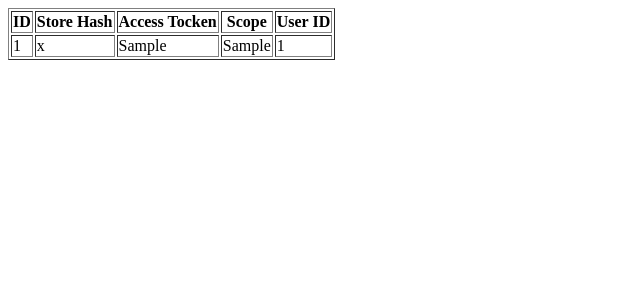
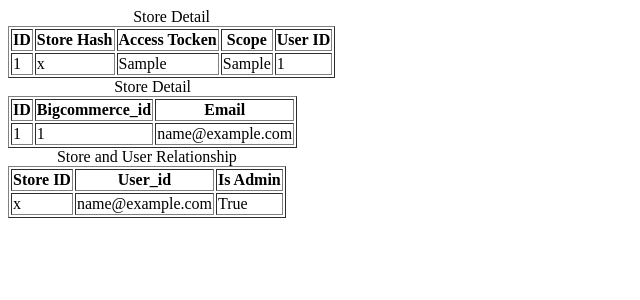
Before and after one commit to Webiarch/rightway, a Django app: page /store/ in a window 1280 px wide. Shown: the top 300 px of the page, without its empty margins (0-640 px from the left). Run offline with Django 3.2, Linux system fonts and the light colour scheme; tables that the repository leaves empty hold one stand-in row (values such as "Sample post").

Commit message:
display data

```diff
--- a/templates/storeuser.html
+++ b/templates/storeuser.html
@@ -6,6 +6,7 @@
 </head>
 <body>
     <table border="1">
+        <caption>Store Detail</caption>
         <tr>
             <th>ID</th>
             <th>Store Hash</th>
@@ -23,5 +24,37 @@
         </tr>
         {% endfor %}
     </table>
+
+    <table border="1">
+        <caption>Store Detail</caption>
+        <tr>
+            <th>ID</th>
+            <th>Bigcommerce_id</th>
+            <th>Email</th>
+        </tr>
+        {% for u in user %}
+        <tr>
+            <td>{{u.id}}</td>
+            <td>{{u.bc_id}}</td>
+            <td>{{u.email}}</td>
+        </tr>
+        {% endfor %}
+    </table>
+
+    <table border="1">
+        <caption>Store and User Relationship</caption>
+        <tr>
+            <th>Store ID</th>
+            <th>User_id</th>
+            <th>Is Admin</th>
+        </tr>
+        {% for su in storeuser %}
+        <tr>
+            <td>{{su.store_id}}</td>
+            <td>{{su.user_id}}</td>
+            <td>{{su.admin}}</td>
+        </tr>
+        {% endfor %}
+    </table>
 </body>
 </html>
```
